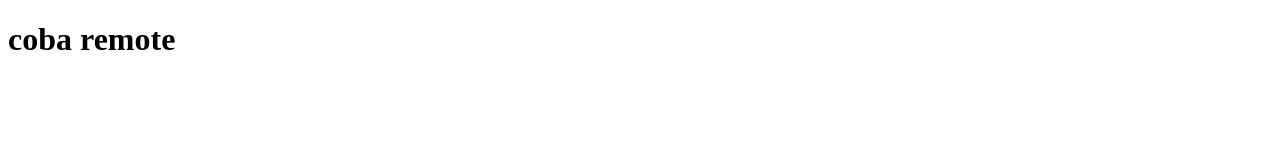
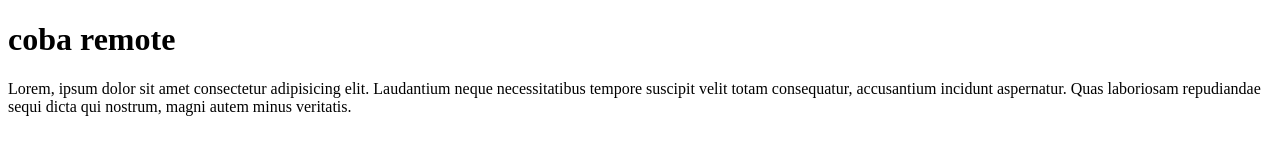
Before and after one commit to MTeguhr/repo-tes, a plain HTML site: page index.html in a window 1280 px wide. Drawn offline with Linux system fonts and the light colour scheme.

Commit message:
menambahkan paragraf

```diff
--- a/index.html
+++ b/index.html
@@ -10,6 +10,8 @@
 
 <body>
     <h1>coba remote</h1>
+    <p>Lorem, ipsum dolor sit amet consectetur adipisicing elit. Laudantium neque necessitatibus tempore suscipit velit totam consequatur, accusantium incidunt aspernatur. Quas laboriosam repudiandae sequi dicta qui nostrum, magni autem minus veritatis.</p>
+
 </body>
 
 </html>
```
